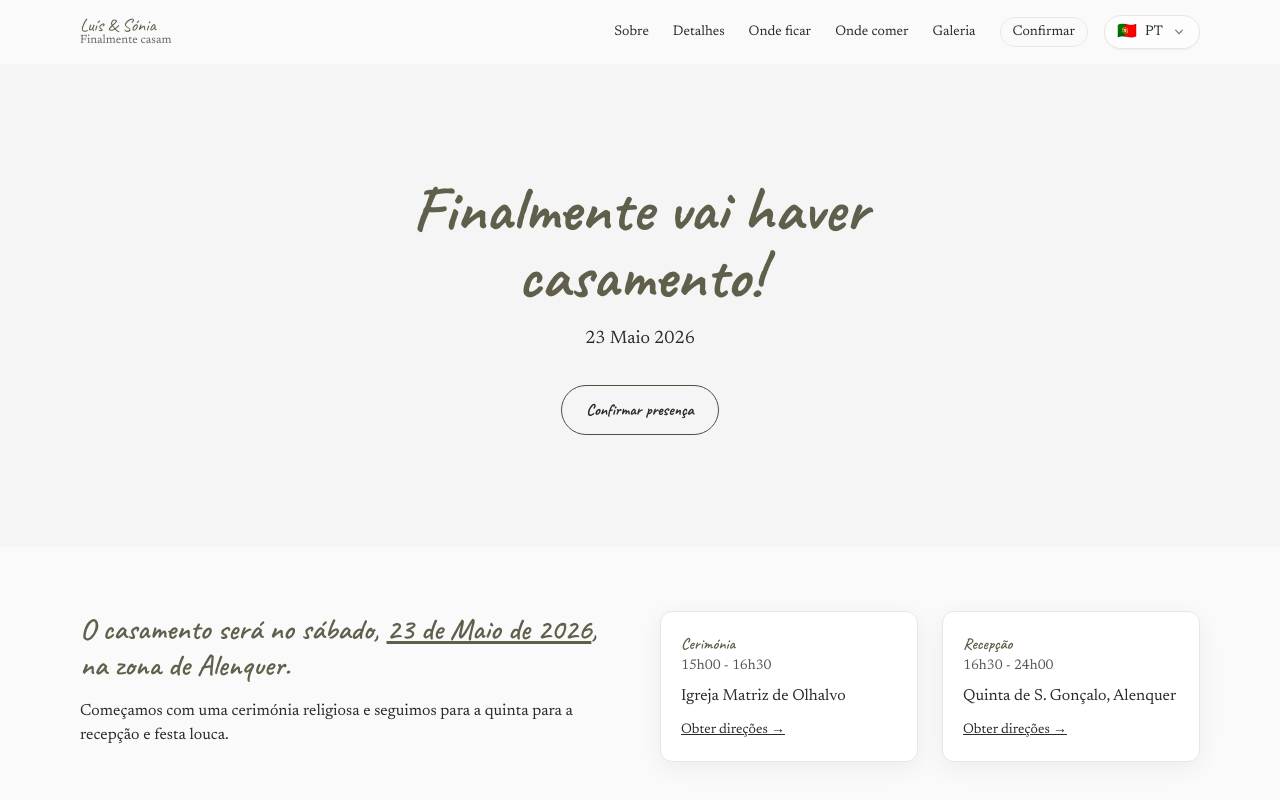
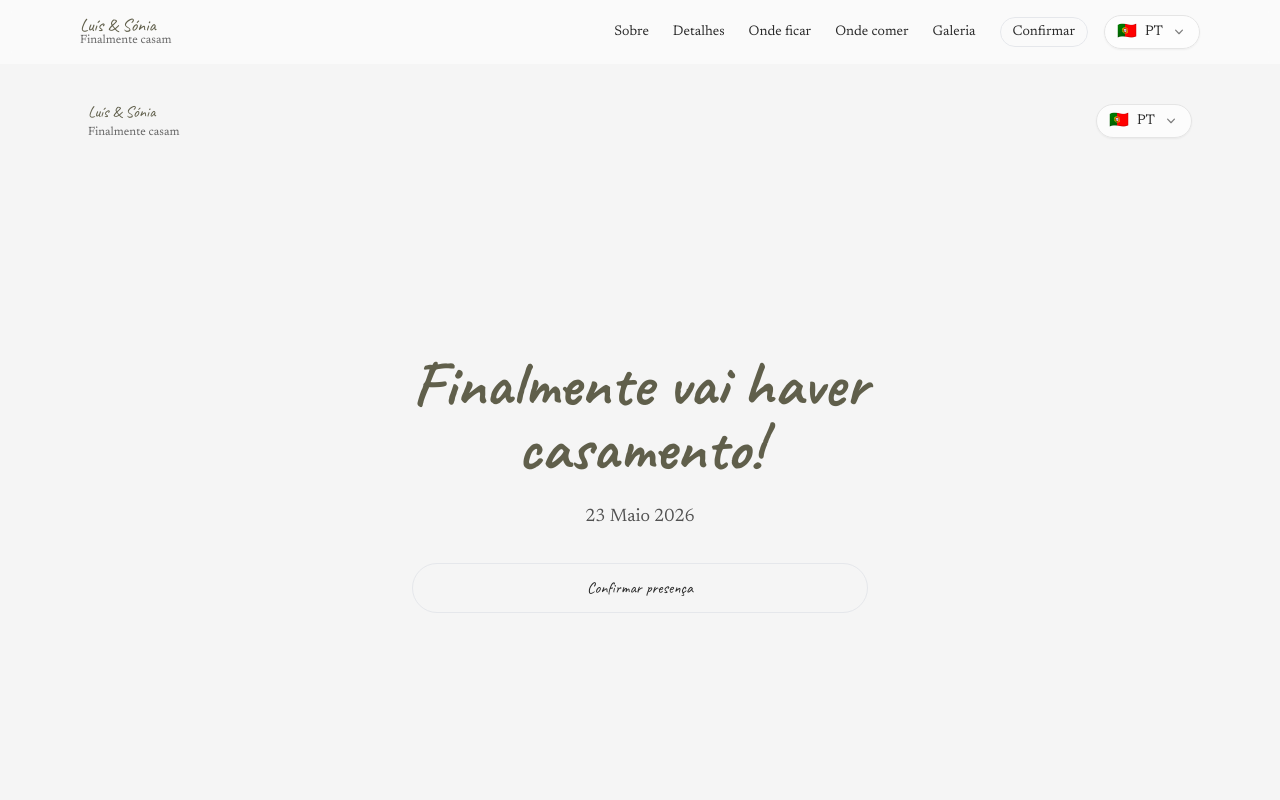
Before and after one commit to lmmendes/finallygettingmarried, a Nuxt app: page / in a window 1280 px wide. Shown: the top 800 px of the page. Built offline with nearby package versions, Linux system fonts and the light colour scheme.

Commit message:
chore: full width hero area

```diff
--- a/app/components/sections/HeroSection.vue
+++ b/app/components/sections/HeroSection.vue
@@ -1,20 +1,26 @@
+<!-- HeroSection.vue -->
 <template>
-    <section class="bg-neutral-100">
-        <div class="mx-auto max-w-6xl px-4 py-24 sm:py-28 text-center">
-            <h1 class="font-display font-bold text-[64px] leading-[1.05] tracking-[0] text-center">
-                Finalmente vai haver<span class="block">casamento!</span>
-            </h1>
-            <p class="mt-4 font-light text-[18px] leading-[150%]">23 Maio 2026</p>
-            <div class="mt-8">
-                <a
-                    href="#rsvp"
-                    class="inline-block rounded-full border border-primary px-6 py-3 hover:bg-primary hover:text-white transition font-display font-bold font-ink"
-                >
-                    Confirmar presença
-                </a>
-            </div>
+  <section class="w-full bg-neutral-100">
+    <div class="mx-auto max-w-6xl min-h-[100dvh] px-4 sm:px-6 py-6 md:py-10 flex flex-col">
+      <!-- mini header -->
+      <div class="flex items-start justify-between">
+        <div>
+          <div class="font-display text-[#605F4B] text-base leading-none">Luís &amp; Sónia</div>
+          <div class="text-xs opacity-70 mt-1">Finalmente casam</div>
         </div>
-    </section>
+        <LanguageSwitcher />
+      </div>
+
+      <!-- centered content -->
+      <div class="flex-1 grid place-content-center text-center">
+        <h1 class="font-bold text-[40px] leading-[1.05] sm:text-[56px] md:text-[64px] md:leading-[1]">
+          Finalmente vai haver <span class="block">casamento!</span>
+        </h1>
+        <p class="mt-6 font-light text-[18px] leading-[150%] opacity-80">23 Maio 2026</p>
+        <a href="#rsvp" class="mt-8 inline-flex items-center justify-center rounded-full border px-8 py-3 hover:bg-white/70">
+          <span class="font-display">Confirmar presença</span>
+        </a>
+      </div>
+    </div>
+  </section>
 </template>
-<script setup lang="ts">
-</script>
--- a/app/layouts/default.vue
+++ b/app/layouts/default.vue
@@ -1,11 +1,13 @@
+<script setup lang="ts">
+const route = useRoute()
+</script>
+
 <template>
   <div class="min-h-dvh flex flex-col">
-        <SiteHeader />
+    <SiteHeader v-if="!route.meta.hideGlobalHeader" />
     <main class="flex-1">
       <slot />
     </main>
     <SiteFooter />
   </div>
 </template>
-
-<script setup lang="ts"></script>
--- a/app/pages/index.vue
+++ b/app/pages/index.vue
@@ -29,6 +29,7 @@
 </template>
 
 <script setup lang="ts">
+  definePageMeta({ hideGlobalHeader: true })
   import HeroSection from '~/components/sections/HeroSection.vue';
   import DetailsSection from '~/components/sections/DetailsSection.vue';
   import StaySection from '~/components/sections/StaySection.vue';
```
Lines whose indentation alone changed are shown as unchanged.
